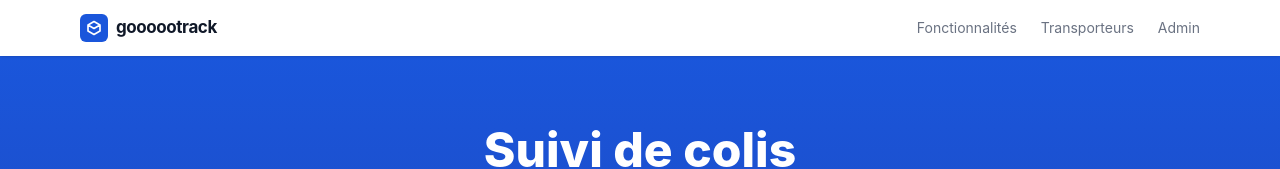
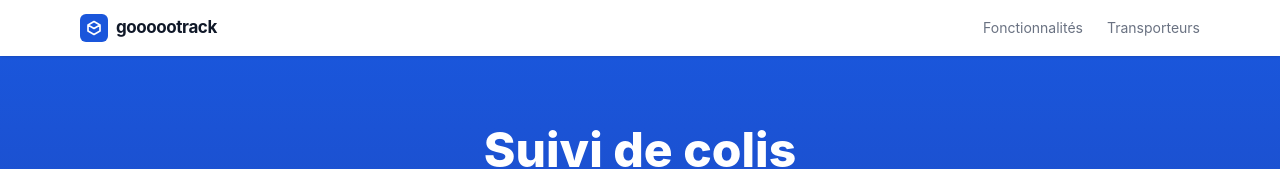
Before and after one commit to kakaka-ka/track-web2, a Next.js app: page / in a window 1280 px wide. Shown: the top 169 px of the page. Built offline with nearby package versions, Linux system fonts and the light colour scheme.

Commit message:
remove admin link from public header

```diff
--- a/src/app/page.tsx
+++ b/src/app/page.tsx
@@ -60,7 +60,6 @@ export default function HomePage() {
           <nav className="hidden md:flex items-center gap-6 text-sm text-gray-500">
             <a href="#features" className="hover:text-gray-800 transition-colors">Fonctionnalités</a>
             <a href="#carriers" className="hover:text-gray-800 transition-colors">Transporteurs</a>
-            <a href="/admin" className="hover:text-gray-800 transition-colors">Admin</a>
           </nav>
         </div>
       </header>
```
